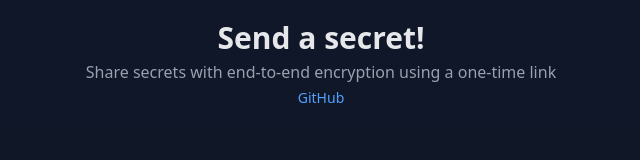
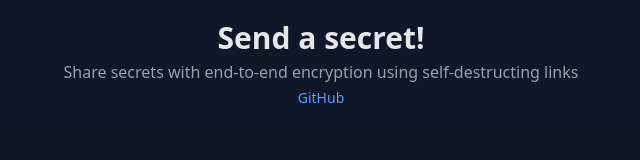
Before and after one commit to magarpratik/send-a-secret, a SvelteKit app in the folder frontend/: page / in a window 1280 px wide. Shown: the top 160 px of the page, without its empty margins (319-959 px from the left). Built offline with nearby package versions, Linux system fonts and the light colour scheme.

Commit message:
update heading

```diff
--- a/frontend/src/routes/+page.svelte
+++ b/frontend/src/routes/+page.svelte
@@ -27,7 +27,7 @@
 	<div class="fixed top-0 z-10 w-full bg-gray-900/90 py-5 text-center backdrop-blur-sm">
 		<h1 class="mb-1 text-3xl font-bold text-gray-200">Send a secret!</h1>
 		<p class="font-light text-gray-400">
-			Share secrets with end-to-end encryption using a one-time link
+			Share secrets with end-to-end encryption using self-destructing links
 		</p>
 		<a
 			href="https://github.com/magarpratik/send-a-secret"
```
